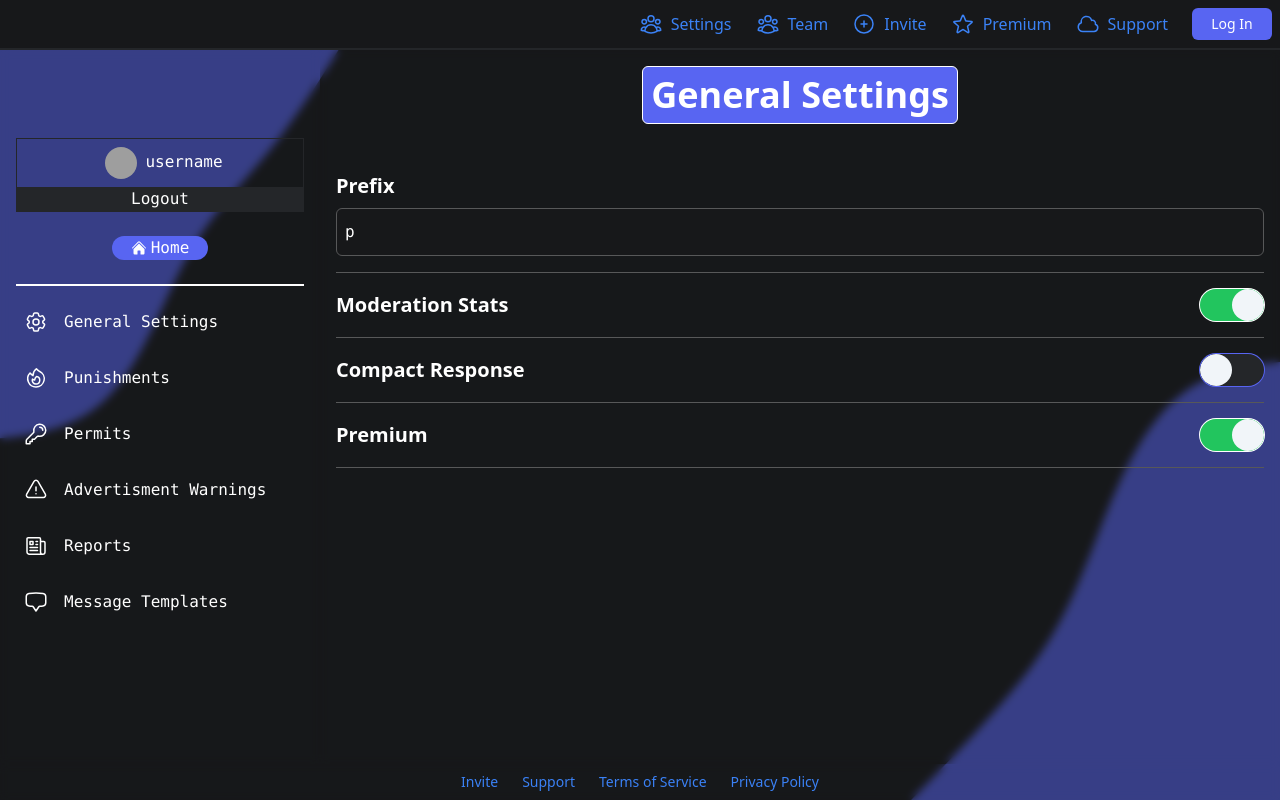
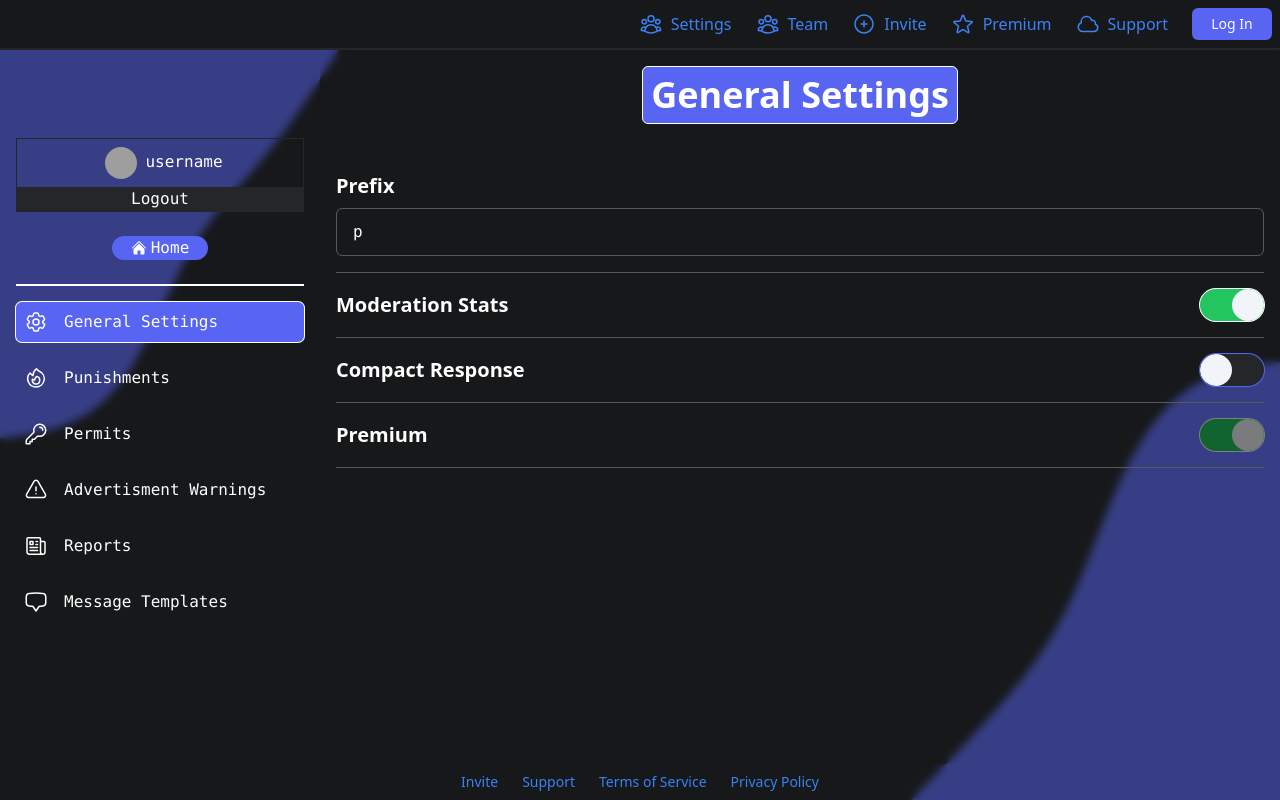
Before and after one commit to SlightlyEpic/sentry-dashboard, a React (Vite) app: page /settings/1/general in a window 1280 px wide. Built offline with nearby package versions, Linux system fonts and the light colour scheme; grey boxes are pictures that could not be loaded.

Commit message:
Navmenu now highlights currently open page

```diff
--- a/src/components/Navmenu.tsx
+++ b/src/components/Navmenu.tsx
@@ -1,7 +1,7 @@
 import { ChevronLeftIcon, HomeIcon } from '@heroicons/react/24/solid';
 import { Cog6ToothIcon, FireIcon, KeyIcon, ExclamationTriangleIcon, NewspaperIcon, ChatBubbleBottomCenterIcon } from '@heroicons/react/24/outline';
 import { useState } from 'react';
-import { Link } from 'react-router-dom';
+import { Link, useLocation } from 'react-router-dom';
 import { Avatar } from './Avatar';
 
 
@@ -14,13 +14,19 @@ type NavmenuItemProps = {
     to: string
     serverId: string
     children: React.ReactNode
+    pathname: string
 }
 
 function NavmenuItem(props: NavmenuItemProps) {
+    const to = `/settings/${props.serverId}/${props.to}`;
+
     return <Link
-        to={`/settings/${props.serverId}/${props.to}`}
-        className='flex flex-row items-center justify-start bg-transparent hover:bg-blurple hover:ring-1 hover:ring-white
-        w-full gap-4 p-2 rounded-md cursor-pointer transition-all duration-200'
+        to={to}
+        className={
+            'flex flex-row items-center justify-start hover:bg-blurple hover:ring-1 hover:ring-white ' +
+            'w-full gap-4 p-2 rounded-md cursor-pointer transition-all duration-200 ' +
+            (props.pathname === to ? 'bg-blurple ring-1 ring-white' : 'bg-transparent')
+        }
     >
         {props.children}
         <div>{props.name}</div>
@@ -42,7 +48,8 @@ function ExpanderArrow(expanded: boolean, setExpanded: React.Dispatch<React.SetS
 }
 
 export function Navmenu({ serverId }: NavmenuProps) {
-    let [expanded, setExpanded] = useState(true);
+    const [expanded, setExpanded] = useState(true);
+    const location = useLocation();
 
     return (
         <div className={
@@ -70,22 +77,22 @@ export function Navmenu({ serverId }: NavmenuProps) {
                 </Link>
                 <div className='w-full border border-white' />
 
-                <NavmenuItem name='General Settings' serverId={serverId} to='general'>
+                <NavmenuItem pathname={location.pathname} name='General Settings' serverId={serverId} to='general'>
                     <Cog6ToothIcon className='w-6 h-6'></Cog6ToothIcon>
                 </NavmenuItem>
-                <NavmenuItem name='Punishments' serverId={serverId} to='punishments'>
+                <NavmenuItem pathname={location.pathname} name='Punishments' serverId={serverId} to='punishments'>
                     <FireIcon className='w-6 h-6'></FireIcon>
                     </NavmenuItem>
-                <NavmenuItem name='Permits' serverId={serverId} to='permits'>
+                <NavmenuItem pathname={location.pathname} name='Permits' serverId={serverId} to='permits'>
                     <KeyIcon className='w-6 h-6'></KeyIcon>
                 </NavmenuItem>
-                <NavmenuItem name='Advertisment Warnings' serverId={serverId} to='adwarn'>
+                <NavmenuItem pathname={location.pathname} name='Advertisment Warnings' serverId={serverId} to='adwarn'>
                     <ExclamationTriangleIcon className='w-6 h-6'></ExclamationTriangleIcon>
                 </NavmenuItem>
-                <NavmenuItem name='Reports' serverId={serverId} to='reports'>
+                <NavmenuItem pathname={location.pathname} name='Reports' serverId={serverId} to='reports'>
                     <NewspaperIcon className='w-6 h-6'></NewspaperIcon>
                 </NavmenuItem>
-                <NavmenuItem name='Message Templates' serverId={serverId} to='messages'>
+                <NavmenuItem pathname={location.pathname} name='Message Templates' serverId={serverId} to='messages'>
                     <ChatBubbleBottomCenterIcon className='w-6 h-6'></ChatBubbleBottomCenterIcon>
                 </NavmenuItem>
             </div>
--- a/src/components/StaticSwitch.tsx
+++ b/src/components/StaticSwitch.tsx
@@ -6,7 +6,7 @@ export default function StaticSwitch({ state }: StaticSwitchProps) {
     return (
     <div
         className={
-            'h-full aspect-[2] rounded-full overflow-hidden cursor-not-allowed transition-all duration-500 ' +
+            'h-full aspect-[2] rounded-full overflow-hidden cursor-not-allowed transition-all duration-500 brightness-50 ' +
             (state ? 'bg-green-500 ring-1 ring-white' : 'bg-bgdark-l ring-1 ring-blurple')
         }
     >
--- a/src/components/StringInput.tsx
+++ b/src/components/StringInput.tsx
@@ -33,7 +33,7 @@ export default function StringInput({ text, onSave, saveToServer, saveToRedux }:
                 defaultValue={currText}
                 onChange={e => setCurrText(e.target.value)}
                 maxLength={10}
-                className='bg-transparent focus:outline-none w-full font-mono'
+                className='bg-transparent focus:outline-none w-full font-mono pl-2'
             />
             <SaveStatus status={saveStatus} />
             <button
```
